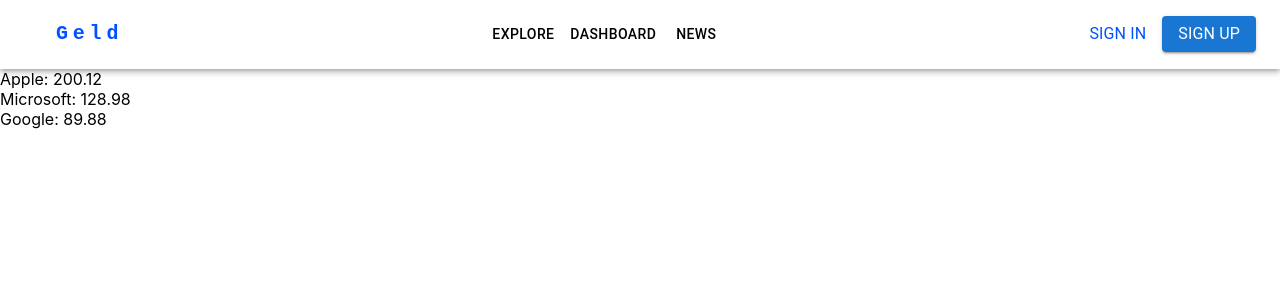
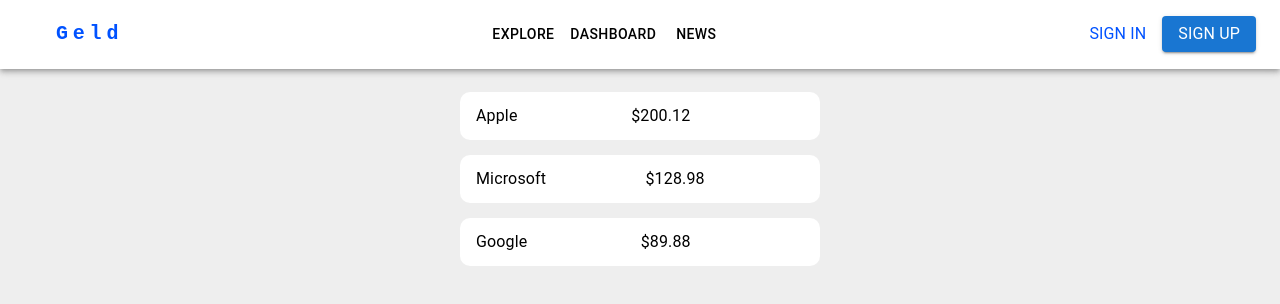
Before and after one commit to joeykesler/GeldReact, a React (Create React App) app: page /stocks in a window 1280 px wide. Shown: the top 304 px of the page. Built offline with nearby package versions, Linux system fonts and the light colour scheme.

Commit message:
stocks page styling / logged in state

```diff
--- a/src/Components/Navbar/Navbar.js
+++ b/src/Components/Navbar/Navbar.js
@@ -14,7 +14,7 @@
 import AdbIcon from "@mui/icons-material/Adb";
 
 const pages = ["Explore", "Dashboard", "News"];
-const settings = ["Profile", "Account", "Dashboard", "Logout"];
+const settings = ["Profile", "Account", "Dashboard"];
 
 function Navbar() {
   const [anchorElNav, setAnchorElNav] = React.useState(null);
@@ -36,6 +36,19 @@
   const handleCloseUserMenu = () => {
     setAnchorElUser(null);
   };
+
+  const handleLogout = () => {
+    setSignInStatus(false);
+    localStorage.removeItem('currentUser');
+    handleCloseUserMenu();
+    window.location.href = '/';
+  }
+
+  React.useEffect(() => {
+    if(localStorage.getItem('currentUser')!==null ) {
+      setSignInStatus(true);
+    }
+  })
 
   return (
     <AppBar position="static" sx={{ backgroundColor: "white" }}>
@@ -172,6 +185,9 @@
                   <Typography textAlign="center">{setting}</Typography>
                 </MenuItem>
               ))}
+              <MenuItem onClick={handleLogout}>
+                  <Typography textAlign="center">Logout</Typography>
+              </MenuItem>
             </Menu>
           </Box>
         </Toolbar>
--- a/src/Components/StockCard.js
+++ b/src/Components/StockCard.js
@@ -1,4 +1,5 @@
-
+import Box from "@mui/material/Box";
+import { Stack, Typography, TextField, Button } from "@mui/material";
 
 function StockCard(props) {
 
--- /dev/null
+++ b/src/Stocks.css
@@ -0,0 +1,12 @@
+body {
+    background: #eee;
+}
+
+.stocksList {
+    margin: 15px auto;
+    width: 100% !important;
+    max-width: 360px;
+    border-radius: 10px;
+    background-color: white;
+    cursor: pointer;
+}
--- a/src/Stocks.js
+++ b/src/Stocks.js
@@ -1,6 +1,11 @@
 import Navbar from "./Components/Navbar/Navbar";
 import { useState, useEffect } from 'react';
 import StockCard from "./Components/StockCard";
+import React from 'react';
+import List from '@mui/material/List';
+import ListItem from '@mui/material/ListItem';
+import ListItemText from '@mui/material/ListItemText';
+import './Stocks.css';
 
 function Stocks() {
 
@@ -15,26 +20,35 @@
                 console.log(data);
                 setAllStocks(data.Stocks)
             });
-            // return result
         }
         getStocks();
         console.log(allStocks);
     }, []);
 
+
     return(
         <div>
             <Navbar />
-            <div className="stocksWrapper">
+
+            {/* <div className="stocksWrapper">
                 {allStocks.map((stock, index) => {
                     console.log(stock);
                     return(
                         <StockCard key={index} stock={stock} />
                     )
                 })}
-            </div>
+            </div> */}
+            <List>
+                {allStocks.map((stock, index) => (
+                <ListItem key={index}  className="stocksList">
+                    <ListItemText primary={stock.name} />
+                    <ListItemText primary={"$"+stock.value} />
+                </ListItem>
+                ))}
+            </List>
         </div>
+    );
 
-    );
 }
 
 export default Stocks;
```
